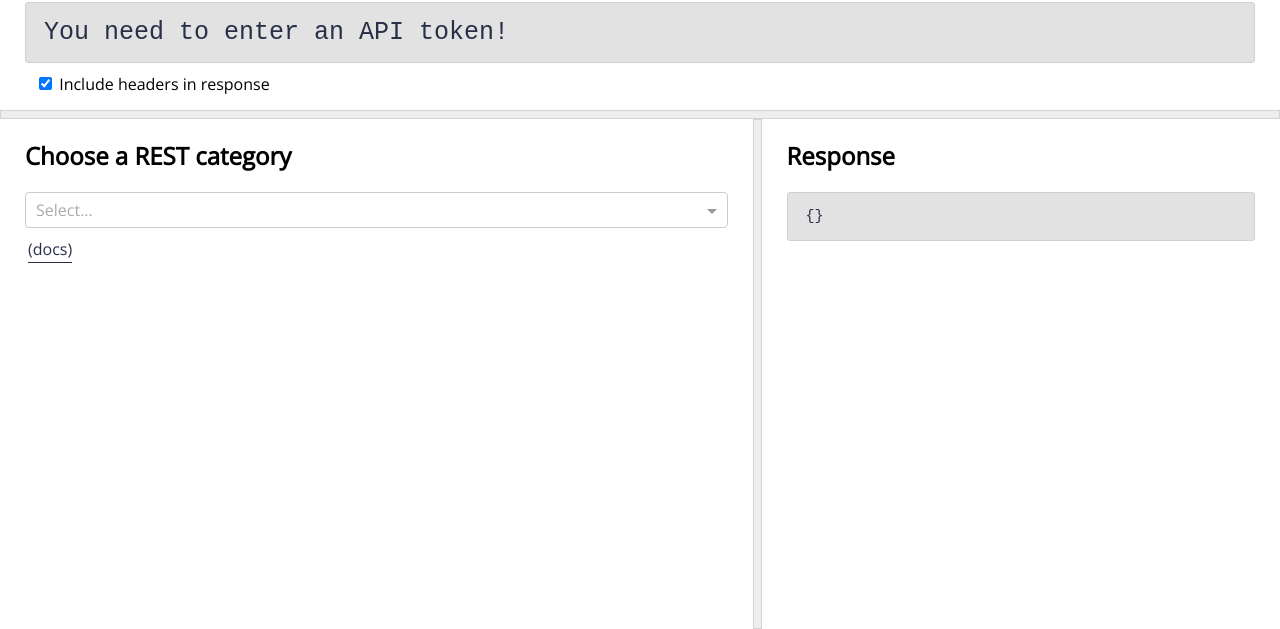
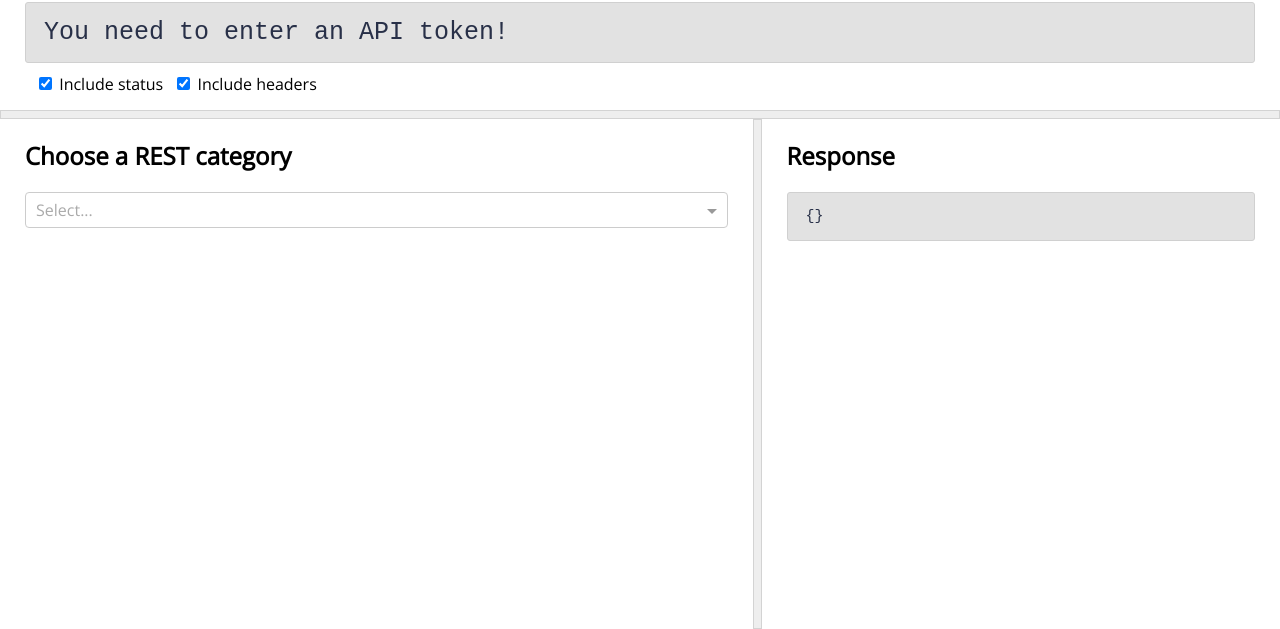
Before and after one commit to sarahs/rest-explorer, a React app: page / in a window 1280 px wide. Shown: the part 171-800 px from the top of the page. Built offline with nearby package versions, Linux system fonts and the light colour scheme; no server answers.

Commit message:
Persist user info toggle in localstorage, and add checkbox to toggle status

```diff
--- a/src/assets/App.css
+++ b/src/assets/App.css
@@ -124,6 +124,7 @@ input[type="button"]:hover {
 }
 
 .user-div p {
+  padding-top: 5px;
   padding-right: 10px;
   margin: 0;
 }
@@ -199,7 +200,7 @@ input[type="button"]:hover {
   align-items: center;
 }
 
-.button-row .path-not-complete, .button-row .include-headers {
+.button-row .path-not-complete, .button-row .include-headers, .button-row .include-status {
   padding-left: 10px;
 }
 
--- a/src/components/App.js
+++ b/src/components/App.js
@@ -25,17 +25,22 @@ class App extends Component {
 
     let storedToken = ''
     let hasStoredToken = false
+    let userInfoShowStored = false
 
     if (localStorage.getItem('token')) {
       storedToken = localStorage.getItem('token')
       hasStoredToken = true
     }
 
+    if (localStorage.getItem('userInfoShow') === 'false') {
+      userInfoShowStored = true
+    }
+
     this.state = {
       token: storedToken,
       hasEnteredToken: hasStoredToken,
       tokenEditShow: false,
-      userInfoShow: false,
+      userInfoShow: userInfoShowStored,
       userName: '',
       rateLimitRemaining: '',
       rateLimit: '',
@@ -43,6 +48,7 @@ class App extends Component {
       categoriesListSel: '',
       namesListSel: '',
       includeHeaders: true,
+      includeStatus: true,
       enteredPathParams: {},
       enteredBodyParams: {},
       copyType: 'results',
@@ -65,7 +71,8 @@ class App extends Component {
     this.escapeNewLines = this.escapeNewLines.bind(this);
     this.handleClearPath = this.handleClearPath.bind(this);
     this.handleClearBody = this.handleClearBody.bind(this);
-    this.toggleHeaders = this.toggleHeaders.bind(this)
+    this.toggleHeaders = this.toggleHeaders.bind(this);
+    this.toggleStatus = this.toggleStatus.bind(this)
     this.handleSubmit = this.handleSubmit.bind(this);
     this.runRequest = this.runRequest.bind(this);
     this.clearResponse = this.clearResponse.bind(this);
@@ -118,6 +125,7 @@ class App extends Component {
     this.state.userInfoShow
       ? this.setState({userInfoShow: false})
       : this.setState({userInfoShow: true})
+    localStorage.setItem('userInfoShow', this.state.userInfoShow)
   }
 
   handleSelectChange(selectedOption, name) {
@@ -226,6 +234,12 @@ class App extends Component {
       : this.setState({includeHeaders: true})
   }
 
+  toggleStatus() {
+    this.state.includeStatus
+      ? this.setState({includeStatus: false})
+      : this.setState({includeStatus: true})
+  }
+
   handleSubmit(e, method, submittedPath, submittedBody) {
     this.setState({
       submitted: true
@@ -300,7 +314,6 @@ class App extends Component {
   render() {
     const {routes, categoriesListSel, namesListSel} = this.state
     const categoriesList = Object.keys(routes)
-    const firstCategory = categoriesList.length > 0 && categoriesList[0]
     const selectedCategory = categoriesListSel && routes[categoriesListSel]
     const namesList = categoriesListSel && selectedCategory.map(n => n["name"])
     const selectedEndpoint = namesListSel && selectedCategory && selectedCategory.find(x => x.name === namesListSel)
@@ -310,10 +323,11 @@ class App extends Component {
     const pathArray = path && path.split('/')
     const pathParamsArray = paramsList ? getTypeOfParams(path, paramsList)[0] : {}
     const bodyParamsArray = paramsList ? getTypeOfParams(path, paramsList)[1] : {}
-    let docslink = categoriesListSel.length > 0 ? categoriesListSel : firstCategory
+    let docslink = categoriesListSel.length > 0 ? categoriesListSel : null
     docslink = docslink && docslink.split(/(?=[A-Z])/).join('_').toLowerCase()
-    docslink = selectedEndpoint ? selectedEndpoint["documentationUrl"] : "https://developer.github.com/v3/" + docslink
-    const endpointName = selectedEndpoint && <a href={docslink}>{selectedEndpoint.name}</a>
+    const docslinkCategory = docslink && "https://developer.github.com/v3/" + docslink
+    const docslinkEndpoint = selectedEndpoint ? selectedEndpoint["documentationUrl"] : null
+    const endpointName = selectedEndpoint && docslink ? <a href={docslink}>{selectedEndpoint.name}</a> : null
     const isPathValid = isValid(pathParamsArray, this.state.enteredPathParams)[0]
     const isPathComplete = method ? isComplete(pathParamsArray, this.state.enteredPathParams, "path") && isPathValid : "ignore"
     const invalidCharsEntered = isValid(pathParamsArray, this.state.enteredPathParams)[1]
@@ -372,7 +386,8 @@ class App extends Component {
                 ? (<div className="path-not-complete">Invalid characters entered: "{invalidCharsEntered}"</div>)
                 : (null)
               }
-              <label className="include-headers"><input name="includeHeaders" type="checkbox" checked={this.state.includeHeaders} onChange={this.toggleHeaders} /> Include headers in response</label>
+              <label className="include-status"><input name="includeStatus" type="checkbox" checked={this.state.includeStatus} onChange={this.toggleStatus} /> Include status</label>
+              <label className="include-headers"><input name="includeHeaders" type="checkbox" checked={this.state.includeHeaders} onChange={this.toggleHeaders} /> Include headers</label>
             </div>
           </div>
         </div>
@@ -384,7 +399,7 @@ class App extends Component {
               value={categoriesListSel}
               onChange={this.handleSelectChange}
               options={categoriesList}
-              docslink={docslink}
+              docslink={docslinkCategory}
             />
           {categoriesListSel
             ? (<Picker
@@ -392,7 +407,7 @@ class App extends Component {
                 value={namesListSel}
                 onChange={this.handleSelectChange}
                 options={namesList}
-                docslink={docslink}
+                docslink={docslinkEndpoint}
               />)
             : ( null )
           }
@@ -426,7 +441,7 @@ class App extends Component {
           <div className="right-panel">
             <h2>Response</h2>
             <div className="response">
-              {this.state.response
+              {this.state.response && this.state.includeStatus
                 ? <div className="status">
                     <div className="status-buttons">
                       <p>Status:</p>
--- a/src/components/Picker.js
+++ b/src/components/Picker.js
@@ -20,7 +20,10 @@ const Picker = ({name, value, onChange, options, docslink}) => {
         onChange={selectedOption => onChange(selectedOption, name)}
         options={selectOptions}
       />
-      <div className="docslink"><a href={docslink}>(docs)</a></div>
+      {docslink
+        ? <div className="docslink"><a href={docslink}>(docs)</a></div>
+        : null
+      }
     </div>
   )
 }
```
